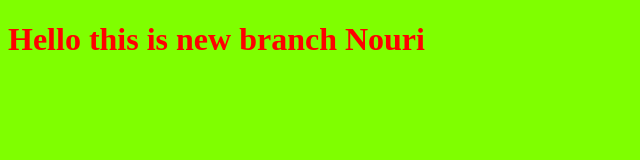
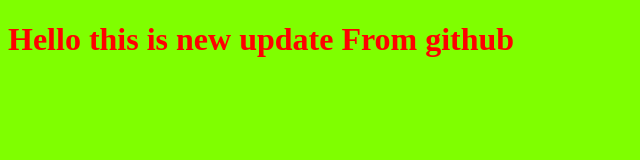
Before and after one commit to alghaylan/myproject, a plain HTML site: page index.html in a window 1280 px wide. Shown: the whole page, without its empty margins (0-640 px from the left). Drawn offline with Linux system fonts and the light colour scheme.

Commit message:
changed h1 content

```diff
--- a/index.html
+++ b/index.html
@@ -7,7 +7,7 @@
     <title>myproject</title>
 </head>
 <body>
-   <h1>Hello this is new branch Nouri</h1>
+   <h1>Hello this is new update From github</h1>
 
 
    <script src="app.js"></script>
```
